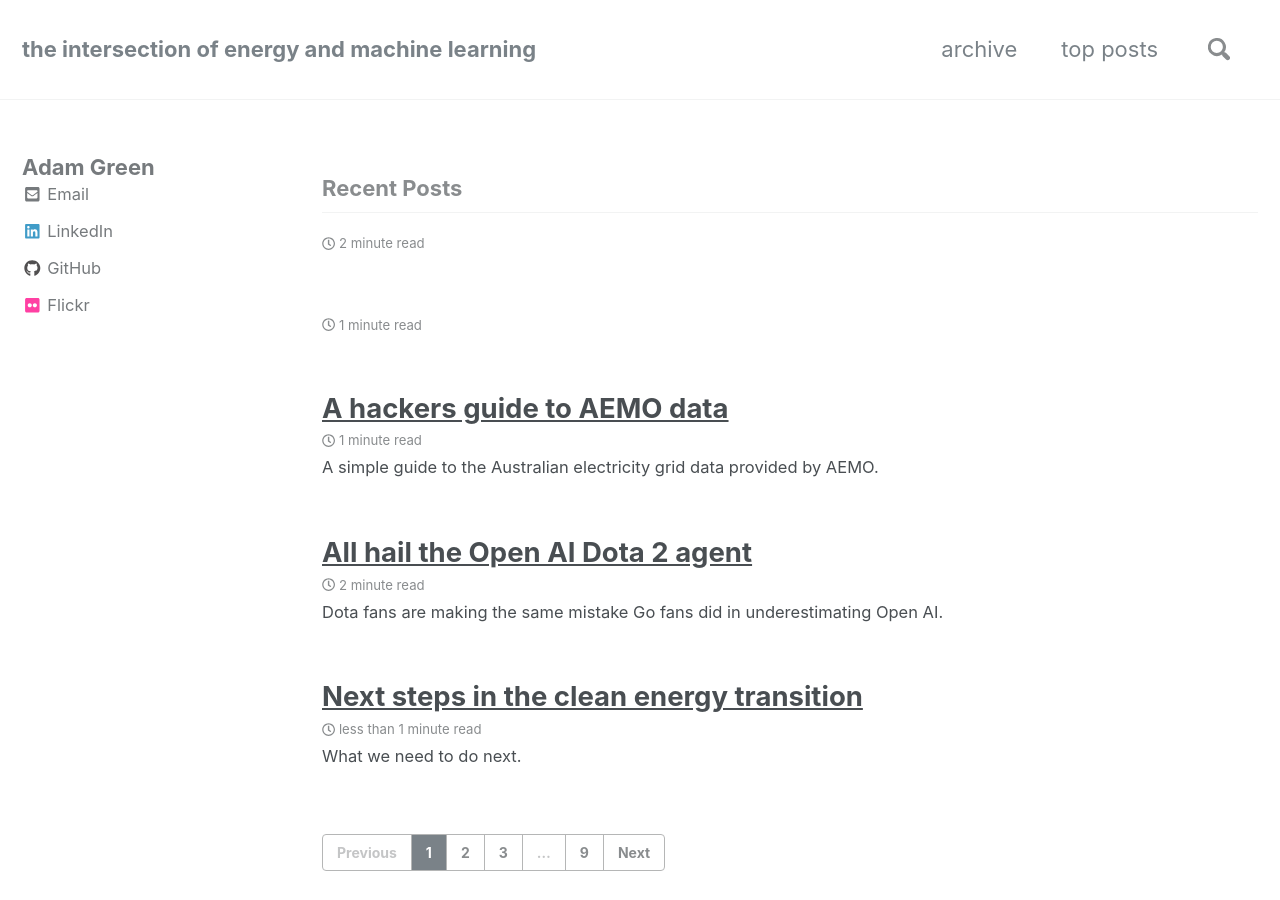
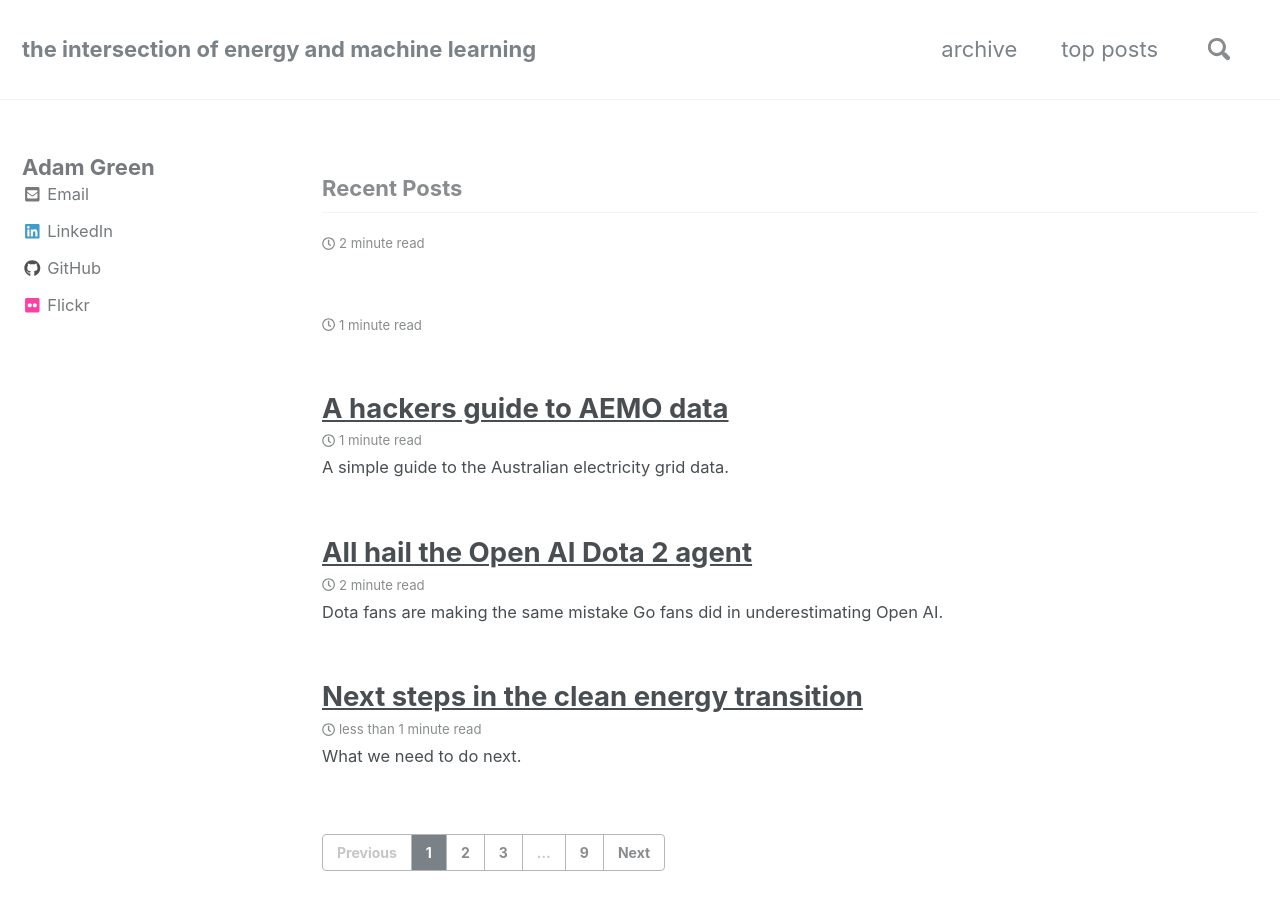
Before and after one commit to ADGEfficiency/adgefficiency.github.io, a Jekyll site: the page built from index.html, in a window 1280 px wide and 900 px high. Built offline with Jekyll 4.4.1, drawn with Linux system fonts in a browser that asks for light colours; nearby versions of some CDN libraries; the list of posts is cut into pages by our own code.

Commit message:
drafting

```diff
--- a/_data/navigation.yml
+++ b/_data/navigation.yml
@@ -1,4 +1,3 @@
-# main links
 main:
   - title: "archive"
     url: /archive/
--- a/_posts/2018-08-13-hackers-aemo.md
+++ b/_posts/2018-08-13-hackers-aemo.md
@@ -3,7 +3,7 @@
 date: 2018-08-13
 categories:
   - Energy
-excerpt:  A simple guide to the Australian electricity grid data provided by AEMO.
+excerpt:  A simple guide to the Australian electricity grid data.
 
 ---
 
@@ -60,23 +60,23 @@
 
 ### [AEMO dashboard](https://www.aemo.com.au/Electricity/National-Electricity-Market-NEM/Data-dashboard)
 
-![]({{"/assets/hacker_aemo.png"}})
+![]({{"/assets/hacker_aemo/aemo_dashboard.png"}})
 
 ### [electricityMap](https://www.electricitymap.org/)
 
-![]({{"/assets/elect_map.png"}})
+![]({{"/assets/hacker_aemo/elect_map.png"}})
 
 ### [nemlog](http://nemlog.com.au/)
 
-![]({{"/assets/nem_log.png"}})
+![]({{"/assets/hacker_aemo/nem_log.png"}})
 
 ### [opennem](https://opennem.org.au/#/all-regions) - [github](https://github.com/opennem/)
 
-![]({{"/assets/opennem.png"}})
+![]({{"/assets/hacker_aemo/opennem.png"}})
 
 ### [nemsight](http://analytics.com.au/energy-analysis/nemsight-trading-tool/)
 
-![]({{"/assets/nemsight.png"}})
+![]({{"/assets/hacker_aemo/nemsight.png"}})
 
 ## Further reading
 
```
